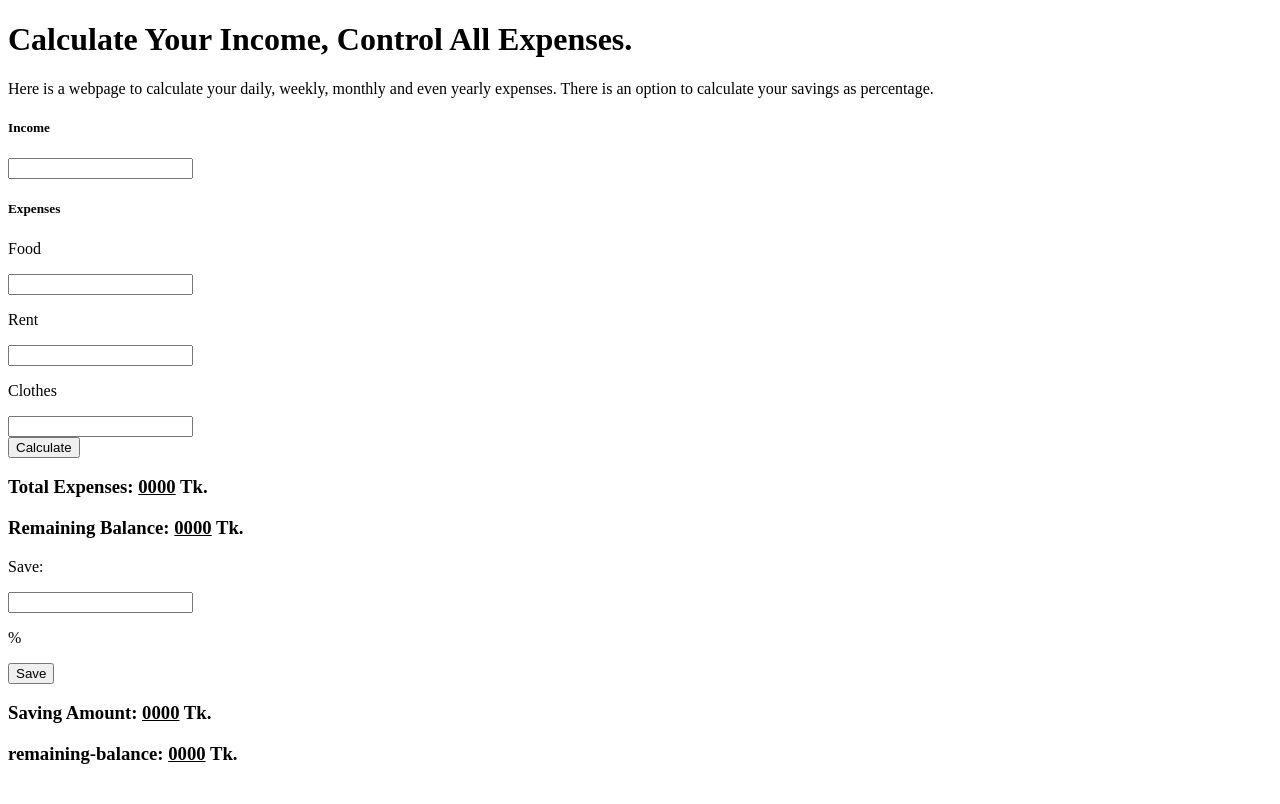
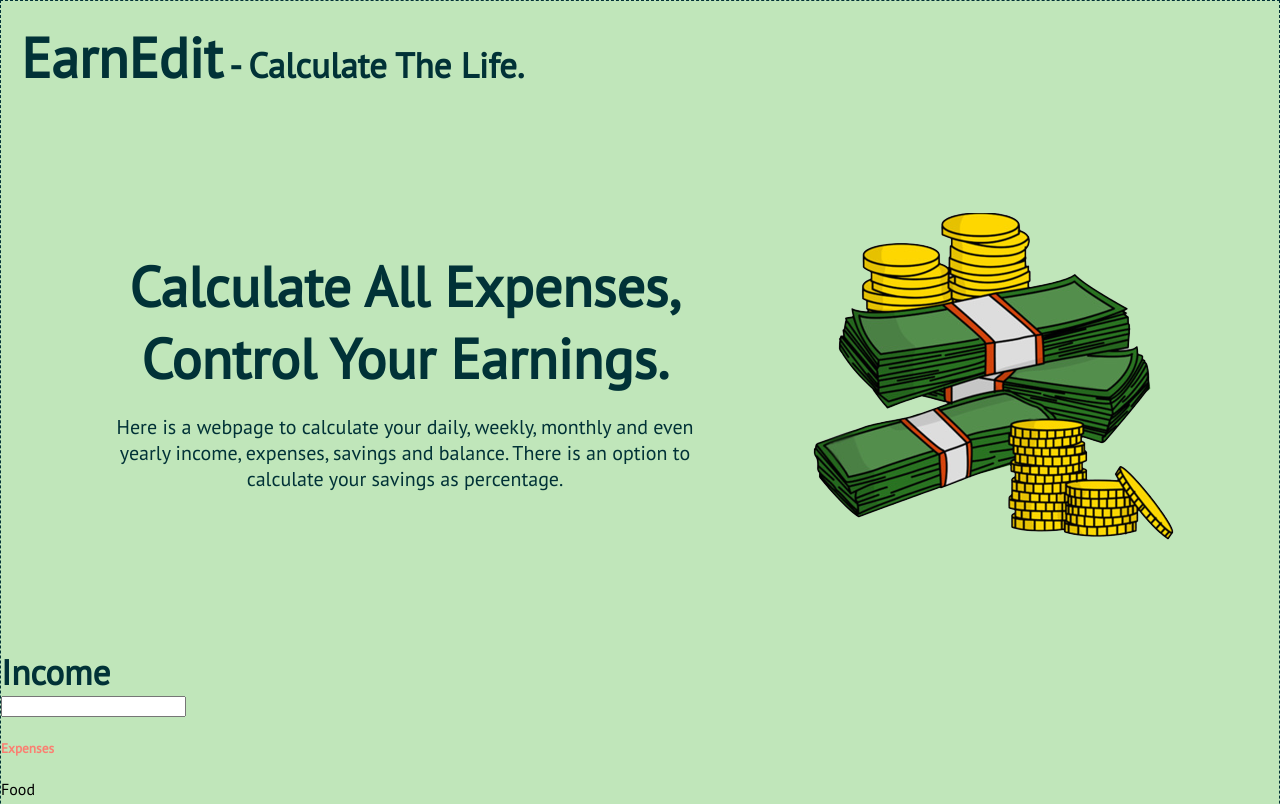
Before and after one commit to mdadib300/EarnEdit, a plain HTML site: page index.html in a window 1280 px wide. Shown: the top 804 px of the page. Drawn offline with Linux system fonts and the light colour scheme.

Commit message:
Primary styles added

```diff
--- a/index.html
+++ b/index.html
@@ -5,22 +5,40 @@
     <meta charset="UTF-8">
     <meta http-equiv="X-UA-Compatible" content="IE=edge">
     <meta name="viewport" content="width=device-width, initial-scale=1.0">
-    <title>Calculate Your Income</title>
+    <title>EarnEdit - Calculate The Life</title>
+    <!-- stylesheet -->
+    <link rel="stylesheet" href="style.css">
+    <!-- google font -->
+    <link rel="preconnect" href="https://fonts.googleapis.com">
+    <link rel="preconnect" href="https://fonts.gstatic.com" crossorigin>
+    <link href="https://fonts.googleapis.com/css2?family=PT+Sans&display=swap" rel="stylesheet">
 </head>
 
 <body>
     <!-- header -->
-    <header class="text-center">
-        <h1>Calculate Your Income, Control All Expenses.</h1>
-        <p>Here is a webpage to calculate your daily, weekly, monthly and even yearly expenses. There is an option to
-            calculate your savings as percentage.</p>
+    <header>
+        <nav>
+            <h1 class="head-text-l">EarnEdit<span class="head-text-m"> - Calculate The Life.</span></h1>
+        </nav>
+        <section id="banner" class="text-center">
+            <div>
+                <h1 class="head-text-l">Calculate All Expenses,<br />Control Your Earnings.</h1>
+                <p class="head-text-s">Here is a webpage to calculate your daily, weekly, monthly and even yearly
+                    income, expenses, savings and balance. There is an
+                    option to
+                    calculate your savings as percentage.</p>
+            </div>
+            <div id="banner-image">
+                <img src="assets/banner-2.png" alt="Earn Edit">
+            </div>
+        </section>
     </header>
     <!-- main -->
     <main>
         <!-- all calculations here -->
         <div>
             <div>
-                <h5>Income</h5>
+                <h5 class="head-text-m">Income</h5>
                 <div><input id="income-field" type="text"></div>
             </div>
             <div>
--- /dev/null
+++ b/style.css
@@ -0,0 +1,62 @@
+body{
+    font-family: 'PT Sans', sans-serif;
+    background-color: #c0e6ba;
+    max-width: 1440px;
+    margin: auto;
+    border: 1px dashed #013237;
+}
+
+nav{
+    padding: 20px;
+}
+
+.text-center{
+    text-align: center;
+}
+
+#banner{
+    display: flex;
+    align-items: center;
+    justify-content: space-between;
+    padding: 100px;
+}
+
+#banner-image{
+    margin-left: 100px;
+}
+
+.head-text-l{
+    color: #013237;
+    font-weight: 700;
+    font-size: 56px;
+    margin: 0;
+}
+
+.head-text-m{
+    color: #013237;
+    font-weight: 600;
+    font-size: 35px;
+    margin: 0;
+}
+
+.head-text-s{
+    color: #013237;
+    font-weight: 500;
+    font-size: 20px;
+}
+
+h5{
+    color: salmon;
+}
+button{
+    margin-top: 20px;
+}
+h3{
+    color: rgb(252, 76, 45);
+}
+u{
+    color: black;
+}
+.inline-dispaly{
+    display: inline;
+}
```
Also changed, not shown: assets/banner-2.png (added), assets/banner.png (added), assets/money.png (added).
